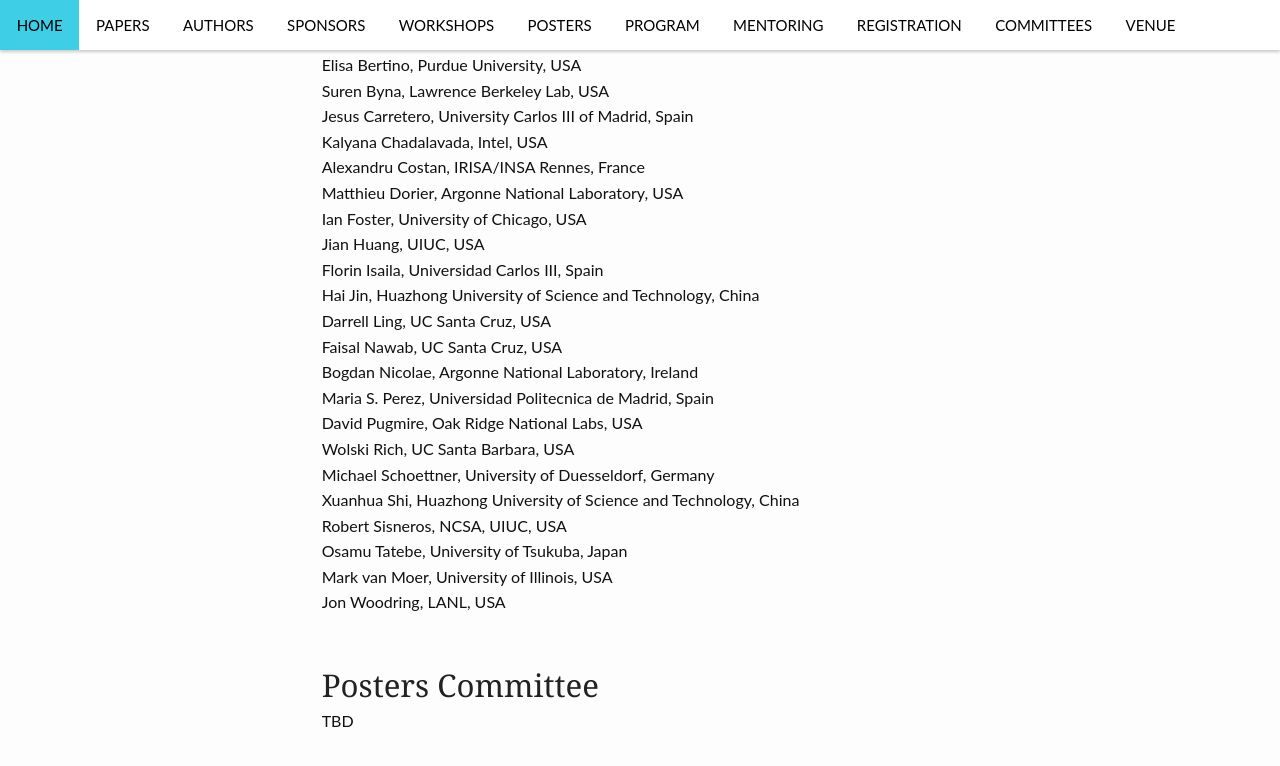
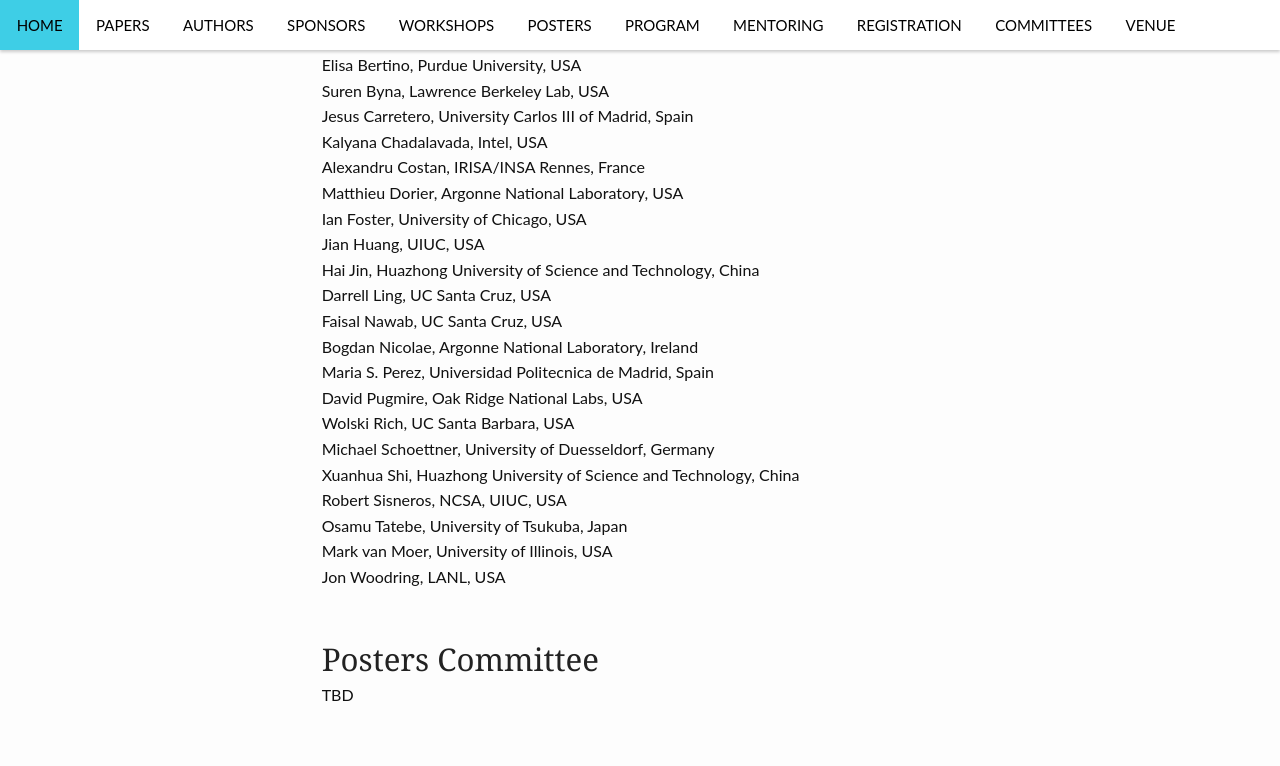
Before and after one commit to cluster2018/cluster2018, a Jekyll site: the page built from committees/index.md, in a window 1280 px wide and 900 px high, scrolled down 4774 px. Shown: the top 766 px of the window. Built offline with Jekyll 4.4.1, drawn with Linux system fonts in a browser that asks for light colours.

Commit message:
Updated committees

```diff
--- a/committees/index.md
+++ b/committees/index.md
@@ -178,7 +178,6 @@ Alexandru Costan,  IRISA/INSA Rennes, France
 Matthieu Dorier,  Argonne National Laboratory, USA
 Ian Foster,  University of Chicago, USA
 Jian Huang,  UIUC, USA
-Florin Isaila,  Universidad Carlos III, Spain
 Hai Jin,  Huazhong University of Science and Technology, China
 Darrell Ling,  UC Santa Cruz, USA
 Faisal Nawab,  UC Santa Cruz, USA
```
